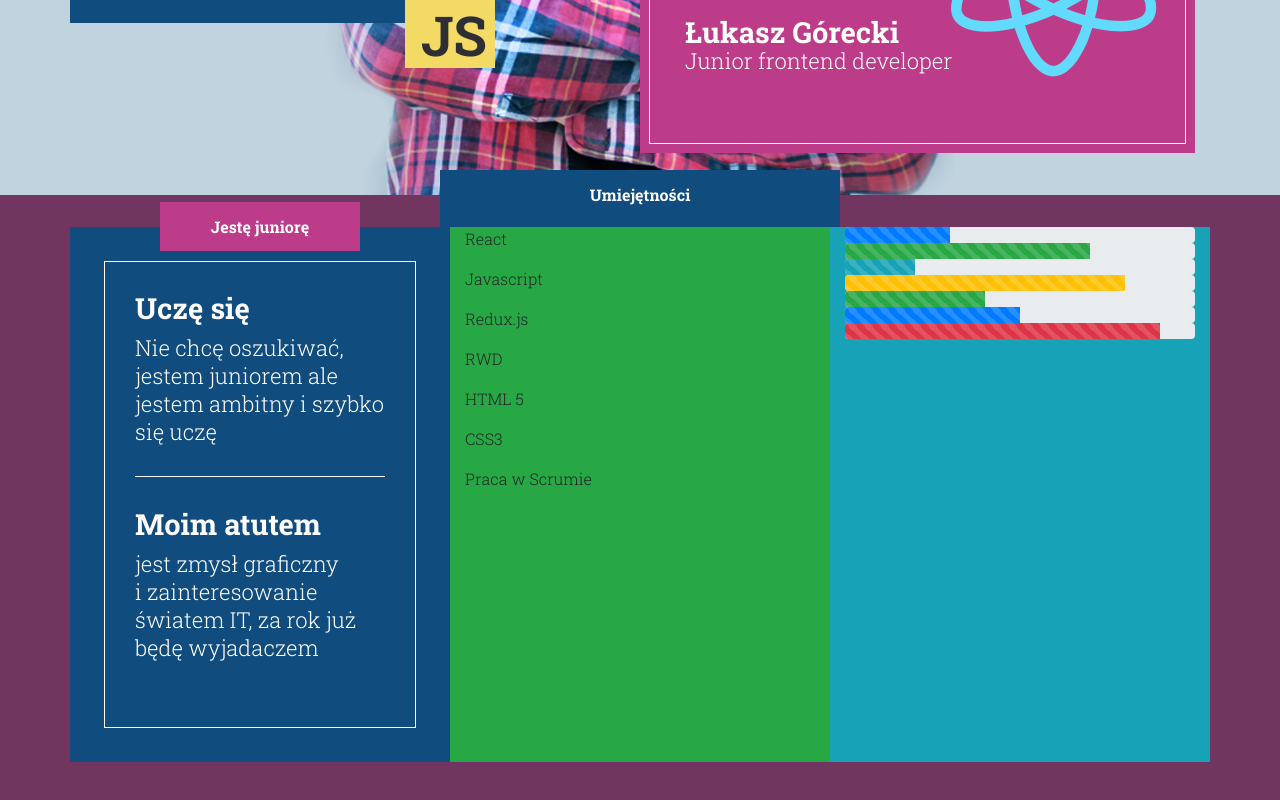
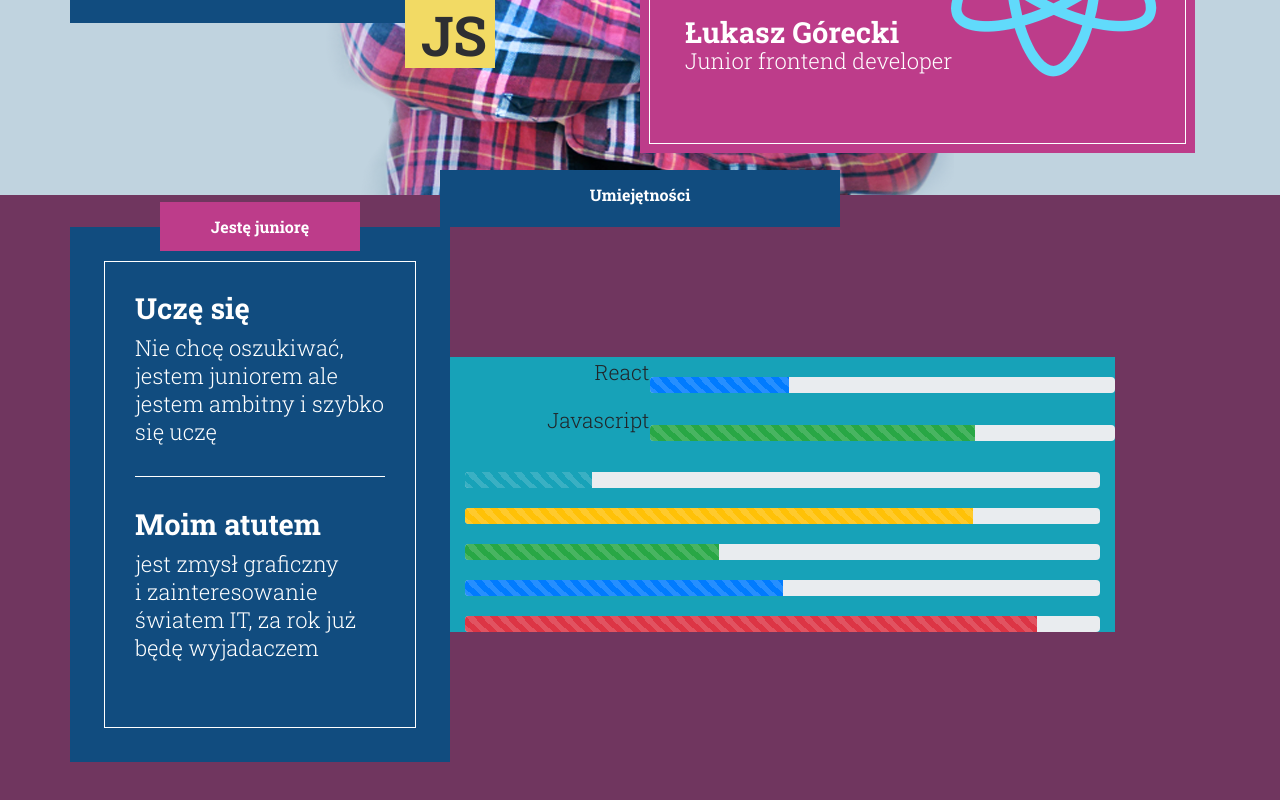
Before and after one commit to sq1fya/my-lp, a React (Create React App) app: page / in a window 1280 px wide. Shown: the part 662-1462 px from the top of the page. Built offline with nearby package versions, Linux system fonts and the light colour scheme.

Commit message:
WIP:add style to progress bar

```diff
--- a/src/components/section-skills/section-skills.js
+++ b/src/components/section-skills/section-skills.js
@@ -10,7 +10,7 @@ class SectionSkills extends Component {
             <div className="title">
               <h3>Umiejętności</h3>
             </div>
-            <div className="row">
+            <div className="row info-box">
               <div className="left-box col-md-4">
                 <div className="title-box justify-content-center">
                   <h6 className="title">Jestę juniorę</h6>
@@ -29,8 +29,8 @@ class SectionSkills extends Component {
                   </p>
                 </div>
               </div>
-              <div className="skills-box col-md-4 bg-success">
-                <div className="skills-names col">
+              {/* <div className="skills-box col-md-4 bg-success align-self-center">
+                <div className="skills-names col ">
                   <div className="skill-name row">
                     <p>React</p>
                   </div>
@@ -53,9 +53,13 @@ class SectionSkills extends Component {
                     <p>Praca w Scrumie</p>
                   </div>
                 </div>
-              </div>
-              <div className="skills-lines col-md-4 bg-info">
-                <div className="progress">
+              </div> */}
+
+
+
+              <div className="skills-lines col-md-7 bg-info align-self-center" style={{textAlign: 'center'}} >
+                <div className="row d-flex justify-content-end" style={{fontSize:'21px'}}><p style={{textAlign:'center'}}>React</p>
+                <div className="progress" style={{width:'70%'}}>
                   <div
                     class="progress-bar progress-bar-striped progress-bar-animated"
                     role="progressbar"
@@ -63,9 +67,11 @@ class SectionSkills extends Component {
                     aria-valuemin="0"
                     aria-valuemax="100"
                     style={{ width: "30%" }}
-                  />
+                    />
                 </div>
-                <div className="progress">
+                </div>
+                <div className="row d-flex justify-content-end" style={{fontSize:'21px'}}><p style={{textAlign:'center'}}>Javascript</p>
+                <div className="progress" style={{width:'70%'}}>
                   <div
                     class="progress-bar progress-bar-striped progress-bar-animated bg-success"
                     role="progressbar"
@@ -74,6 +80,7 @@ class SectionSkills extends Component {
                     aria-valuemax="100"
                     style={{ width: "70%" }}
                   />
+                </div>
                 </div>
                 <div className="progress">
                   <div
--- a/src/components/section-skills/section-skills.scss
+++ b/src/components/section-skills/section-skills.scss
@@ -69,3 +69,6 @@ $bg-color-blue: #114c7f;
       width: 100%;
       background-color: #f2da64;
     }
+.progress {
+  margin-top: 20px;
+}
```
